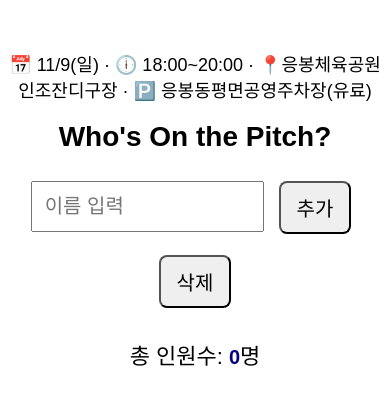
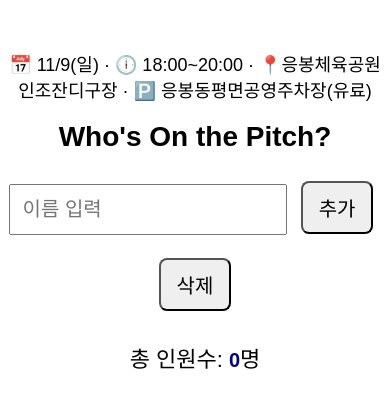
Before and after one commit to JunseungKim-study/soccer-namelist, a plain HTML site: page index.html in a window 390 px wide. Drawn offline with Linux system fonts and the light colour scheme; no server answers.

Commit message:
Update style.css

```diff
--- a/style.css
+++ b/style.css
@@ -14,7 +14,7 @@ h1 {
 input {
   padding: 12px;
   font-size: 20px;
-  width: 40%;
+  width: 50%;
   max-width: 200px;
   margin-bottom: 15px;
 }
@@ -45,7 +45,7 @@ button {
   input {
     font-size: 20px;
     padding: 12px;
-    width: 55%;
+    width: 70%;
     max-width: 250px;
   }
 
@@ -53,8 +53,6 @@ button {
     font-size: 20px;
     padding: 10px 16px;
     margin: 8px;
-    display: inline-block;
-    vertical-align: middle;
   }
 
   #count {
```
